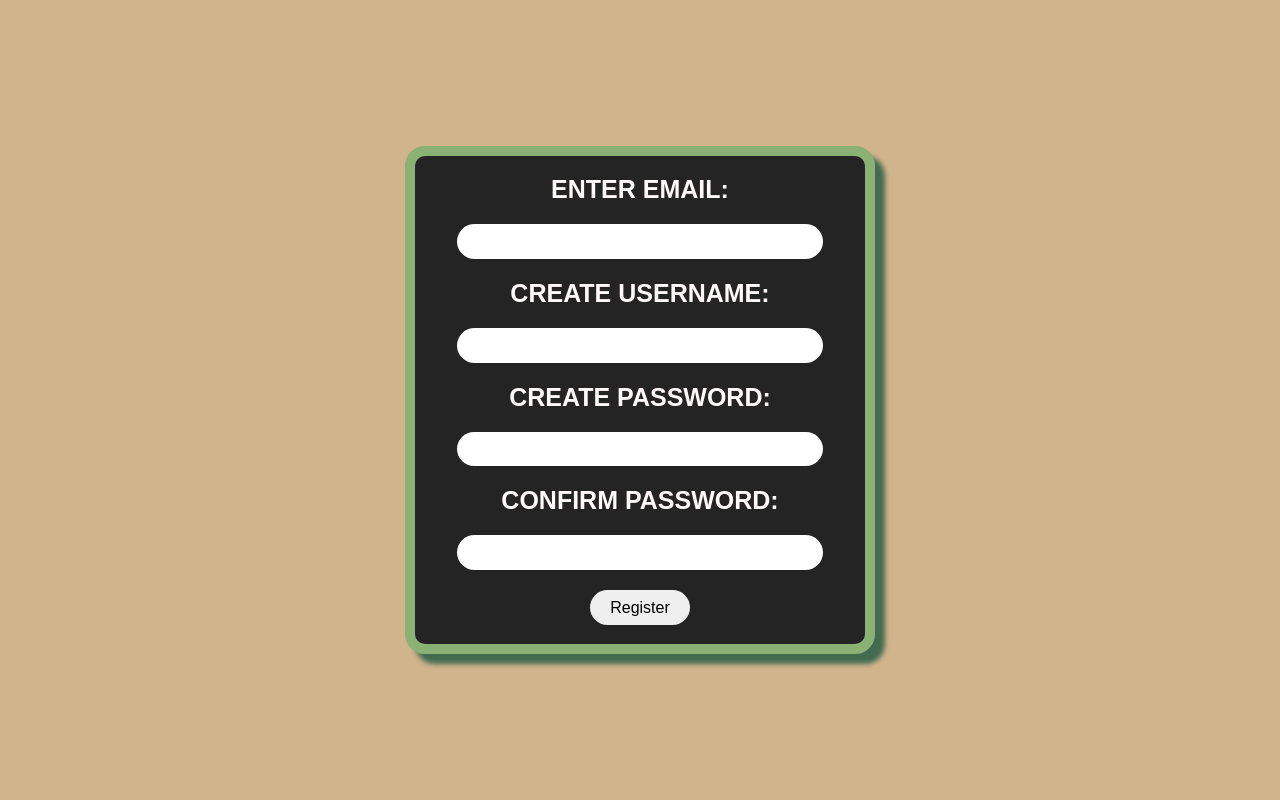
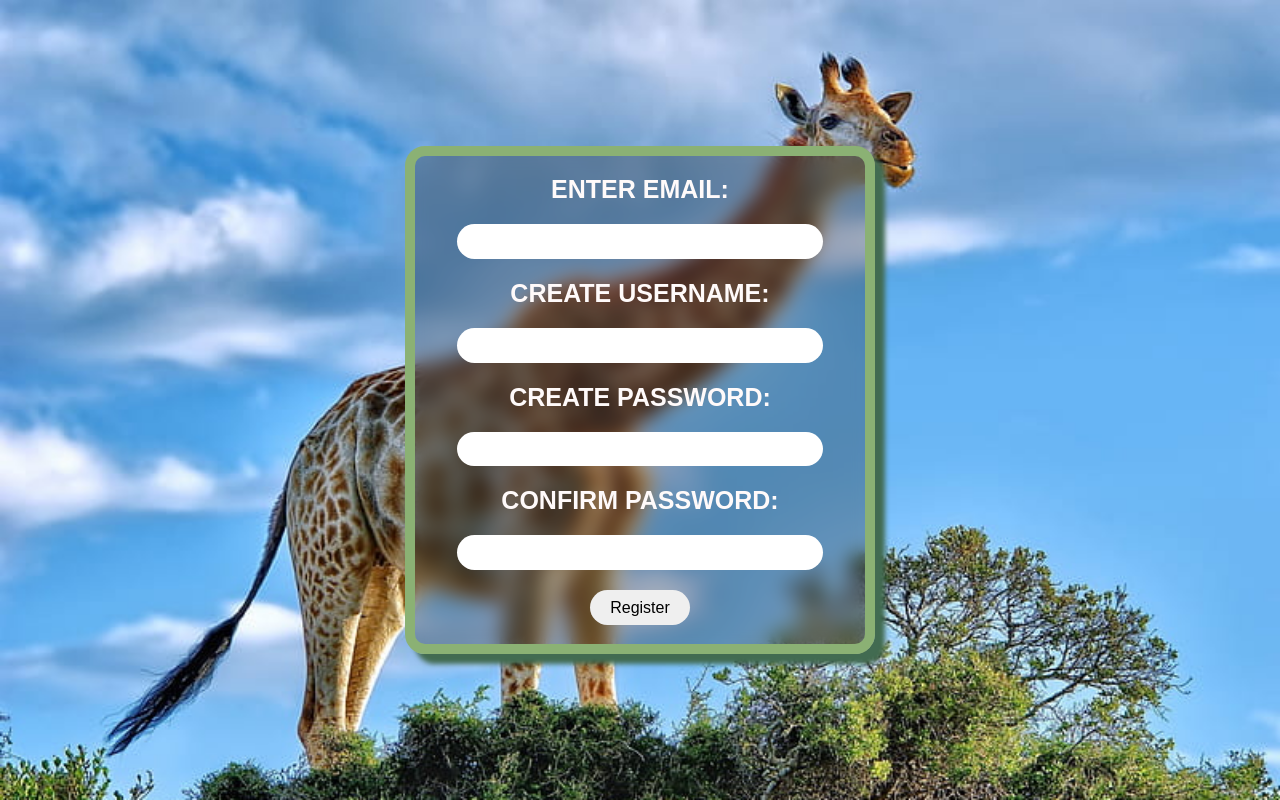
Before and after one commit to Tazme12/Zoo_App, a PHP site: page / in a window 1280 px wide. Run offline with PHP 8.4, Linux system fonts and the light colour scheme.

Commit message:
added background image and blur

```diff
--- a/style.css
+++ b/style.css
@@ -14,11 +14,12 @@ label{
     flex-direction: column;
     align-items: center;
     gap: 1px;
-    background-color: #242424;
+    background-color: rgba(36, 36, 36, 0.3);
     width: 450px;
     box-shadow: 10px 10px 5px #426B51;
     justify-content: center;
     align-items: center;
+    backdrop-filter: blur(10px);
 
 }
 
@@ -29,6 +30,11 @@ body{
     align-items: center;
     height: 100vh;
     margin: 0;
+    background-image: url(giraffe.jpg);
+    background-repeat: no-repeat;
+    background-position: center;
+    background-attachment: fixed;
+    background-size: cover;
 
 }
 
```
Also changed, not shown: giraffe.jpg (added).
